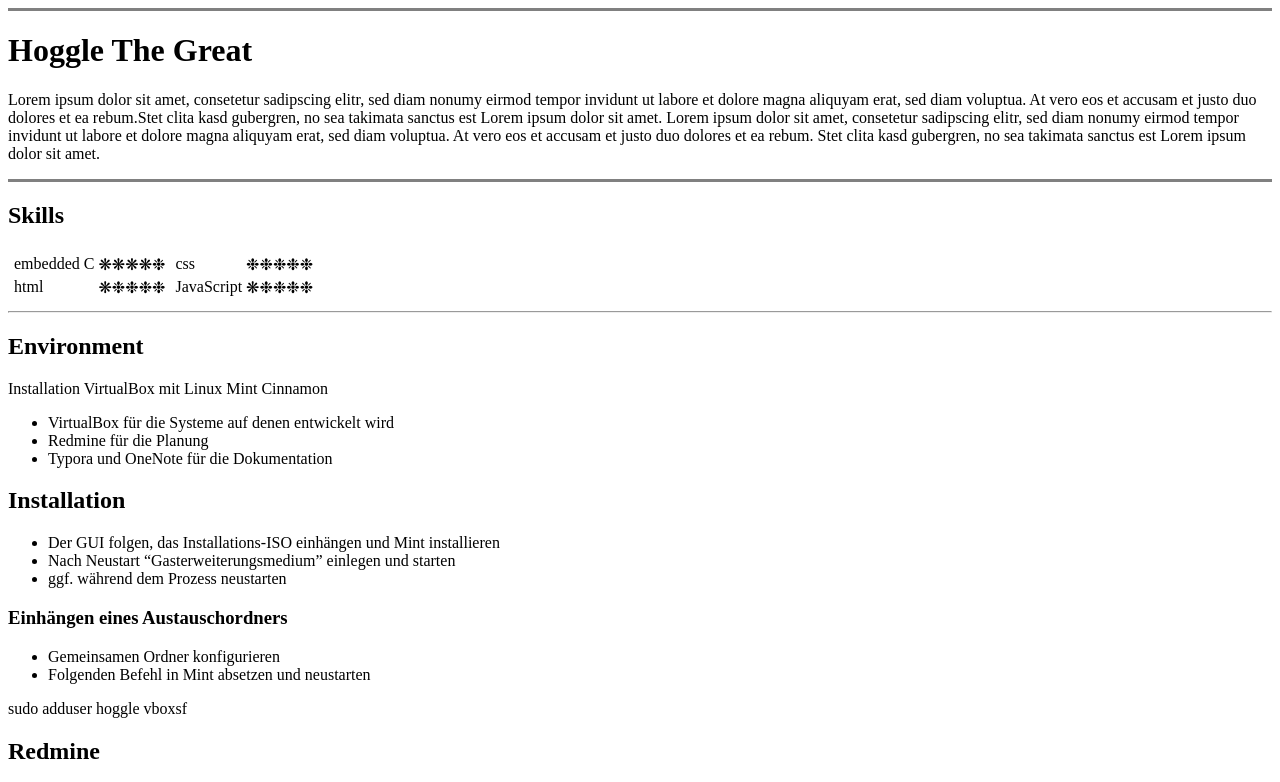
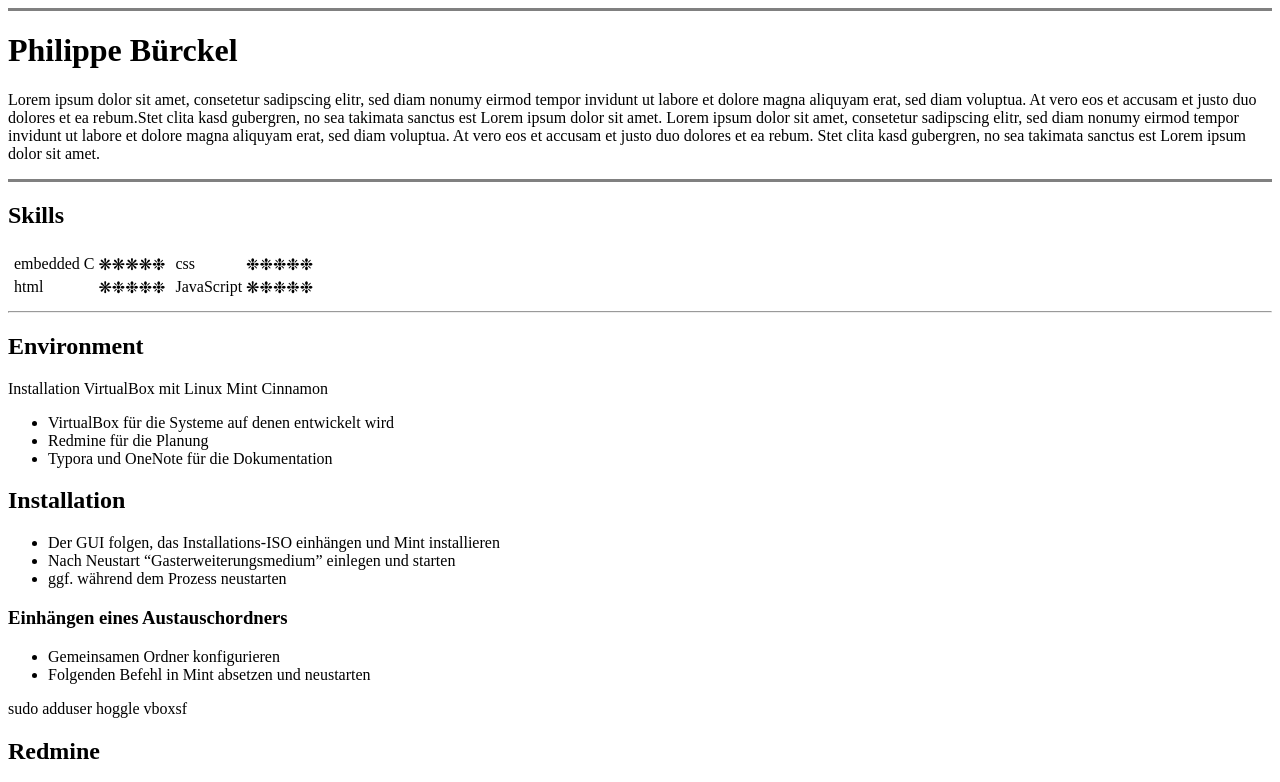
Before and after one commit to HoggleTheGreat/Code-Playbook, a plain HTML site: page index.html in a window 1280 px wide. Shown: the top 782 px of the page. Drawn offline with Linux system fonts and the light colour scheme.

Commit message:
Test changing the website title

```diff
--- a/index.html
+++ b/index.html
@@ -3,12 +3,12 @@
 
 <head>
   <meta charset="utf-8">
-  <title>❉ Hoggles Code Playbook ❋</title>
+  <title>Philippe Bürckel</title>
 </head>
 
 <body>
   <hr size="3" noshade align="center">
-  <h1>Hoggle The Great</h1>
+  <h1>Philippe Bürckel</h1>
   <p>
     Lorem ipsum dolor sit amet, consetetur sadipscing elitr, sed diam nonumy
     eirmod tempor invidunt ut labore et dolore magna aliquyam erat, sed diam
```
